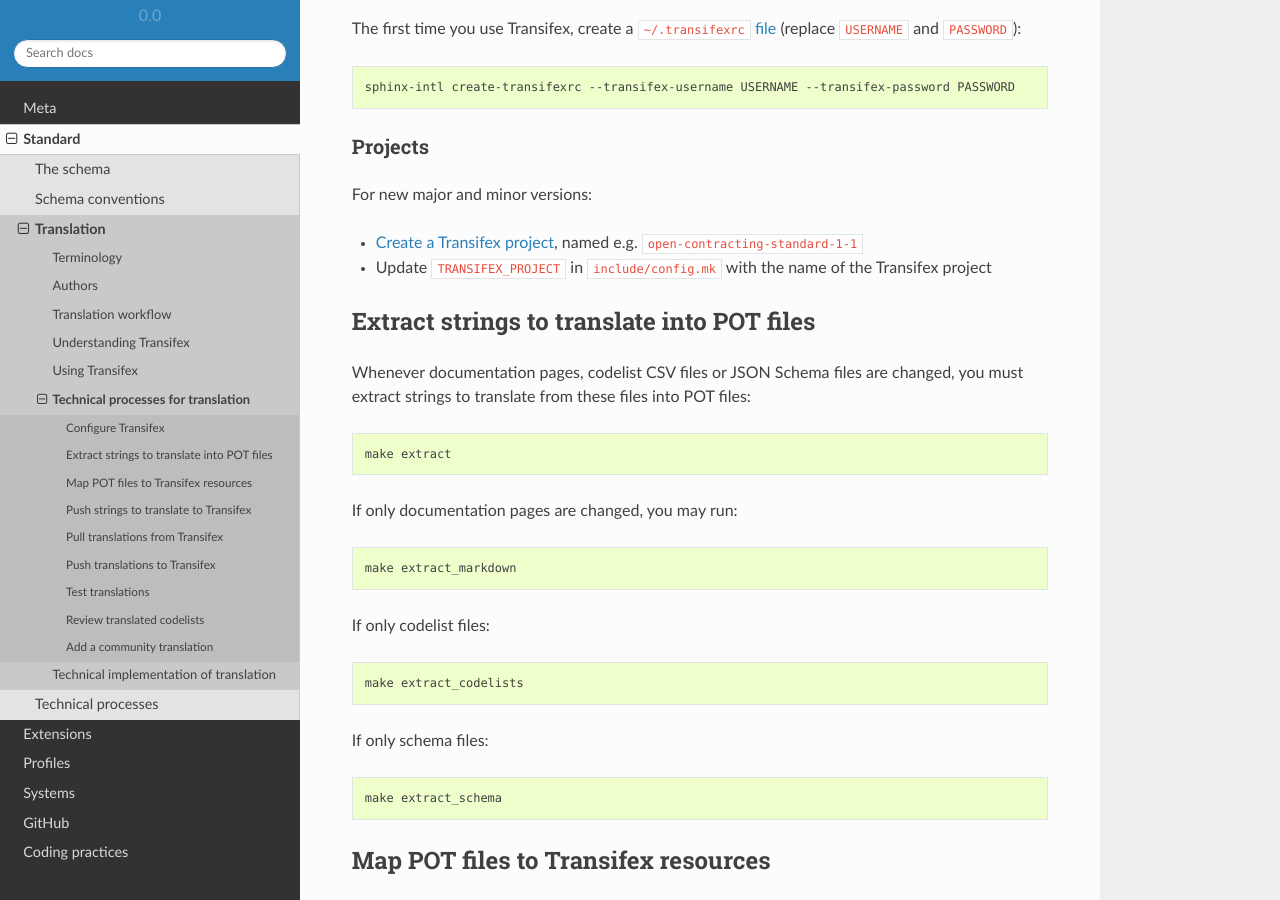
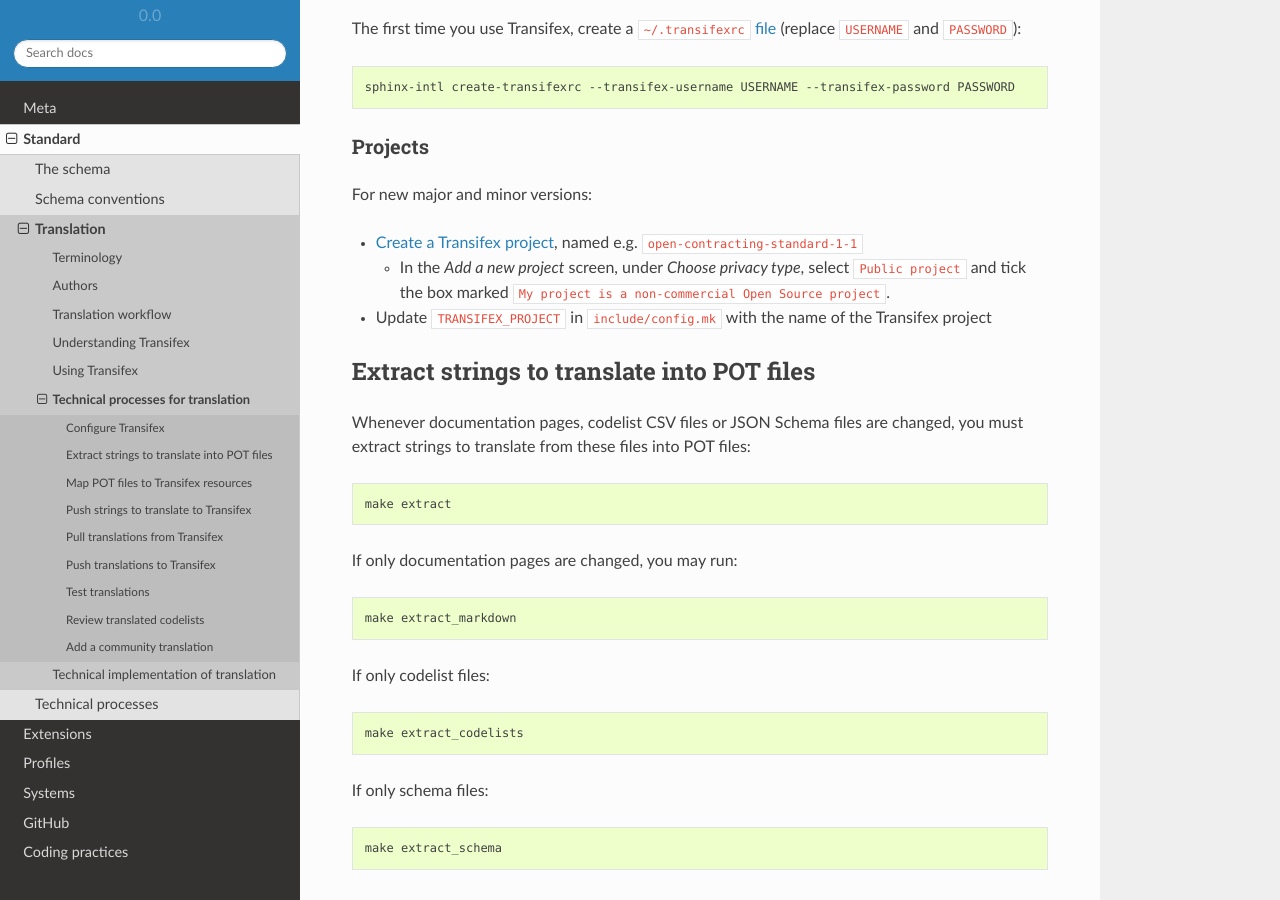
Before and after one commit to open-contracting/standard-development-handbook, a Sphinx documentation site: the page built from docs/standard/translation/technical.md, in a window 1280 px wide and 900 px high, scrolled down 393 px. Built offline with Sphinx 7.4.7 and the Read the Docs theme 2.0.0, drawn with Linux system fonts in a browser that asks for light colours.

Commit message:
Update technical.md
Clarifying transifex project setup privacy type

```diff
--- a/docs/standard/translation/technical.md
+++ b/docs/standard/translation/technical.md
@@ -19,6 +19,7 @@
 For new major and minor versions:
 
 * [Create a Transifex project](https://www.transifex.com/OpenDataServices/), named e.g. `open-contracting-standard-1-1`
+  * In the *Add a new project* screen, under *Choose privacy type*, select `Public project` and tick the box marked `My project is a non-commercial Open Source project`.
 * Update `TRANSIFEX_PROJECT` in `include/config.mk` with the name of the Transifex project
 
 ## Extract strings to translate into POT files
```
